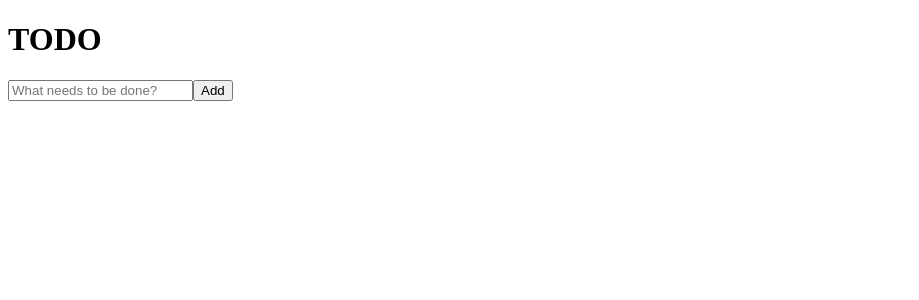
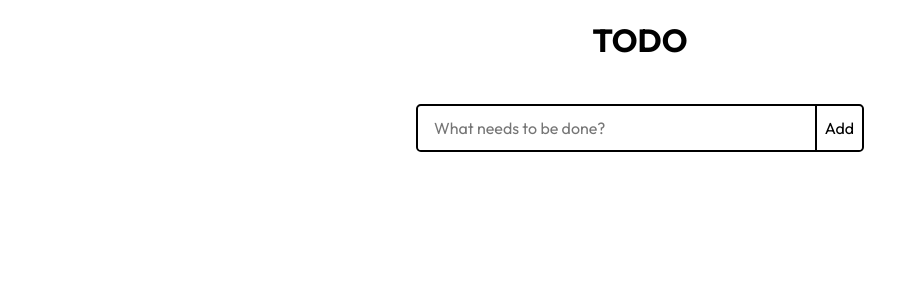
Before and after one commit to pr-citrate/todo, a React (Create React App) app: page / in a window 1280 px wide. Shown: the top 300 px of the page, without its empty margins (0-919 px from the left). Built offline with nearby package versions, Linux system fonts and the light colour scheme.

Commit message:
update 6 files

```diff
--- /dev/null
+++ b/public/index.css
@@ -0,0 +1,4 @@
+/* prettier-ignore */
+html, body {
+  min-height: 100%;
+}
--- a/public/index.html
+++ b/public/index.html
@@ -5,11 +5,7 @@
     <link rel="icon" href="%PUBLIC_URL%/favicon.ico" />
     <meta name="viewport" content="width=device-width, initial-scale=1" />
     <meta name="theme-color" content="#000000" />
-    <meta
-      name="description"
-      content="Web site created using create-react-app"
-    />
-    <link rel="apple-touch-icon" href="%PUBLIC_URL%/logo192.png" />
+    <meta name="description" content="Web site created using create-react-app" />
     <!--
       manifest.json provides metadata used when your web app is installed on a
       user's mobile device or desktop. See https://developers.google.com/web/fundamentals/web-app-manifest/
@@ -24,6 +20,7 @@
       work correctly both with client-side routing and a non-root public URL.
       Learn how to configure a non-root public URL by running `npm run build`.
     -->
+    <link rel="stylesheet" type="text/css" href="./index.css" />
     <title>Todo App</title>
   </head>
   <body>
--- a/src/App.js
+++ b/src/App.js
@@ -2,15 +2,18 @@ import React, { useState } from 'react';
 import Header from './Header';
 import Main from './Main';
 import Footer from './Footer';
+import './styles/App.scss';
 
 function App() {
   const [todos, setTodos] = useState([]);
 
   return (
     <div className='App'>
-      <Header />
-      <Main todos={todos} setTodos={setTodos} />
-      <Footer></Footer>
+      <div className='App-upper'>
+        <Header />
+        <Main todos={todos} setTodos={setTodos} />
+      </div>
+      <Footer />
     </div>
   );
 }
--- a/src/Header.js
+++ b/src/Header.js
@@ -1,10 +1,16 @@
 import Toolbar from './components/Toolbar';
+import './styles/Header.scss';
 
 function Header({ todos, setTodos }) {
   return (
     <div className='Header'>
-      <h1 className='Header-title'>TODO</h1>
-      <Toolbar className='Header-toolbar' todos={todos} setTodos={setTodos} />
+      <div className='left'>
+        <Toolbar todos={todos} setTodos={setTodos} />
+      </div>
+      <div className='middle'>
+        <h1 className='title'>TODO</h1>
+      </div>
+      <div className='right'></div>
     </div>
   );
 }
--- a/src/Main.js
+++ b/src/Main.js
@@ -1,11 +1,12 @@
 import Input from './components/Input';
 import List from './components/List';
+import './styles/Main.scss';
 
 function Main({ todos, setTodos }) {
   return (
     <div className='Main'>
-      <Input className='Main-input' todos={todos} setTodos={setTodos} />
-      <List className='Main-list' todos={todos} setTodos={setTodos} />
+      <Input todos={todos} setTodos={setTodos} />
+      <List todos={todos} setTodos={setTodos} />
     </div>
   );
 }
--- a/src/components/Input.js
+++ b/src/components/Input.js
@@ -1,5 +1,6 @@
 import React from 'react';
 import uuid from 'react-uuid';
+import './../styles/Input.scss';
 
 function Input({ todos, setTodos }) {
   const [inputText, setInputText] = React.useState('');
@@ -15,10 +16,10 @@ function Input({ todos, setTodos }) {
 
   return (
     <div className='Input'>
-      <div className='input-container'>
-        <input type='text' placeholder='What needs to be done?' onChange={handleOnChange} onKeyPress={handleOnKeypress} />
-        <button onClick={addTodo}>Add</button>
-      </div>
+      <input className='inputfield' type='text' placeholder='What needs to be done?' onChange={handleOnChange} onKeyPress={handleOnKeypress} />
+      <button className='add-button' onClick={addTodo}>
+        Add
+      </button>
     </div>
   );
 }
--- /dev/null
+++ b/src/styles/App.scss
@@ -0,0 +1,20 @@
+@charset "UTF-8";
+@import url('https://fonts.googleapis.com/css2?family=Outfit:wght@400;700&display=swap');
+$font: 'Outfit', sans-serif;
+
+* {
+  font-family: $font;
+  font-size: 16px;
+  box-sizing: border-box;
+}
+
+.App {
+  display: flex;
+  flex-direction: column;
+  justify-content: space-between;
+
+  .upper {
+    display: flex;
+    flex-direction: column;
+  }
+}
--- /dev/null
+++ b/src/styles/Header.scss
@@ -0,0 +1,14 @@
+.Header {
+  display: flex;
+  justify-content: space-between;
+  align-items: center;
+  height: 4em;
+  margin-bottom: 2em;
+
+  .middle {
+    .title {
+      font-size: 2em;
+      font-weight: bold;
+    }
+  }
+}
--- /dev/null
+++ b/src/styles/Input.scss
@@ -0,0 +1,24 @@
+.Input {
+  display: flex;
+  justify-content: center;
+  align-items: center;
+
+  .inputfield {
+    border-radius: 0.3em 0px 0px 0.3em;
+    border: 2px solid;
+    border-right-width: 1px;
+    height: 3em;
+    padding: 1em;
+    width: 25em;
+  }
+
+  .add-button {
+    border-radius: 0em 0.3em 0.3em 0em;
+    border: 2px solid;
+    border-left-width: 1px;
+    height: 3em;
+    width: 3em;
+    text-align: center;
+    background-color: white;
+  }
+}
--- /dev/null
+++ b/src/styles/Main.scss
@@ -0,0 +1,6 @@
+.Main {
+  display: flex;
+  flex-direction: column;
+  justify-content: center;
+  align-items: center;
+}
```
Also changed, not shown: src/styles/List.scss (added), 2 other files (tests, documents, lock files or other folders).
